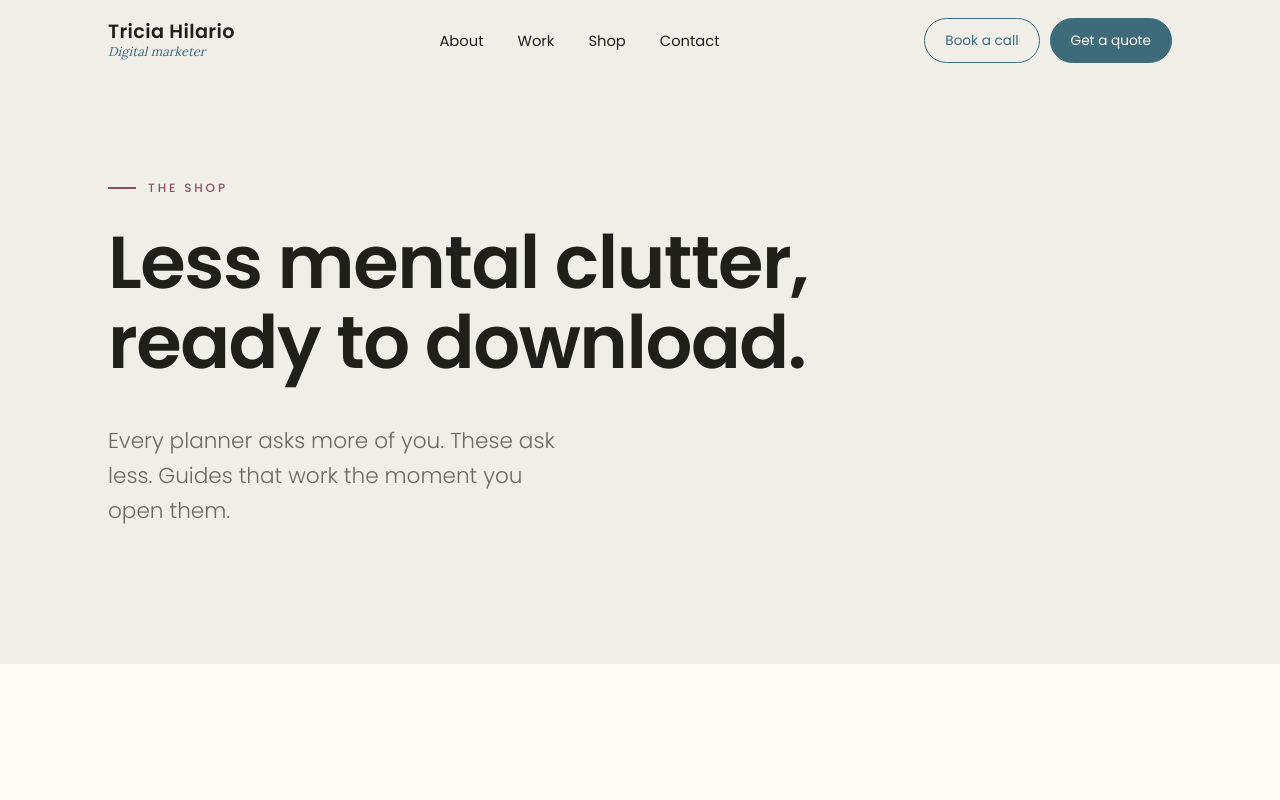
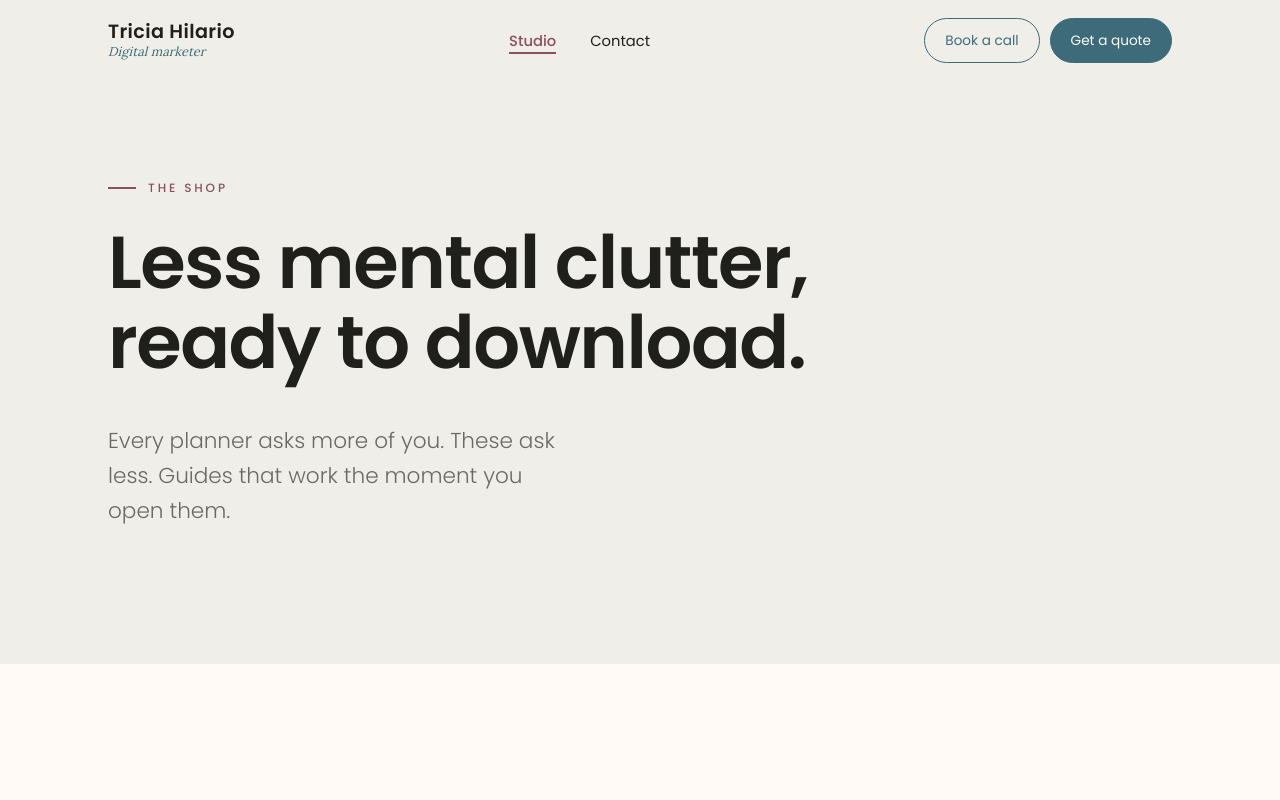
Before and after one commit to unmaketricia/unmake-website, a Next.js app: page /studio in a window 1280 px wide. Shown: the top 800 px of the page. Built offline with nearby package versions, Linux system fonts and the light colour scheme.

Commit message:
Show Studio in site navigation

```diff
--- a/components/Nav.jsx
+++ b/components/Nav.jsx
@@ -5,9 +5,7 @@ import Link from "next/link";
 import { usePathname } from "next/navigation";
 
 const links = [
-  { href: "/#about", label: "About" },
-  { href: "/#work", label: "Work" },
-  { href: "/shop", label: "Shop" },
+  { href: "/studio", label: "Studio" },
   { href: "/contact", label: "Contact" },
 ];
 
```
